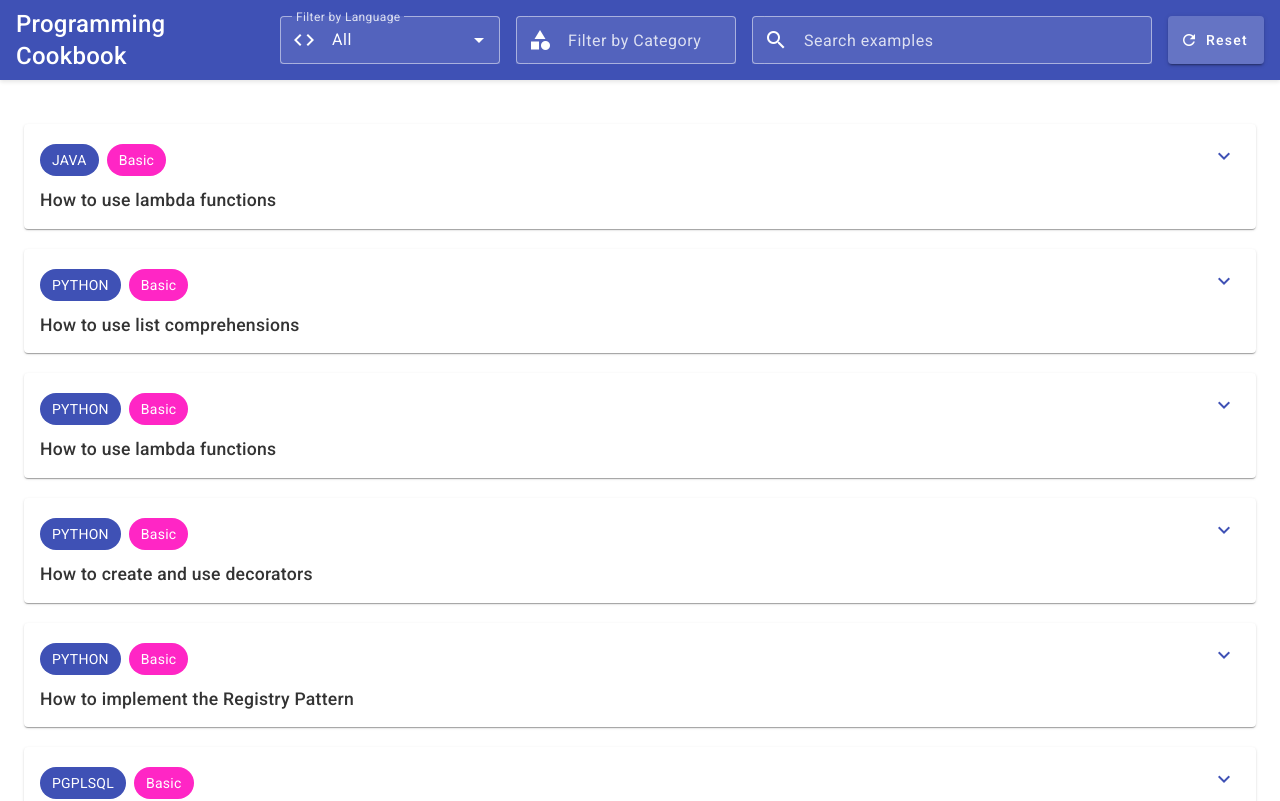
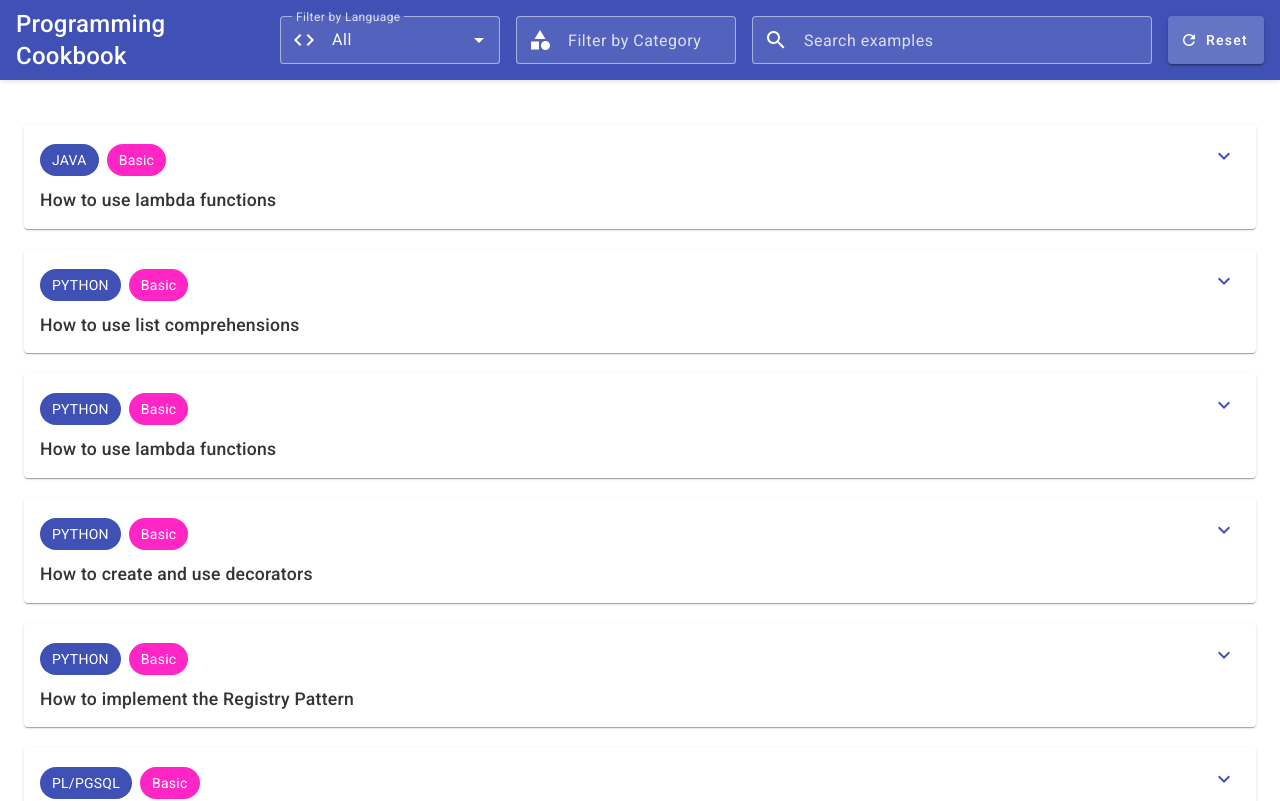
Before and after one commit to AntiBit82/programming-cookbook, an Angular app: page / in a window 1280 px wide. Shown: the top 801 px of the page. Built offline with nearby package versions, Linux system fonts and the light colour scheme.

Commit message:
Fix category filtering for no selected languages and correct PgPLSQL enum value

```diff
--- a/src/app/app.component.ts
+++ b/src/app/app.component.ts
@@ -102,14 +102,17 @@ export class AppComponent {
   }
 
   get availableCategories(): string[] {
+    // Return empty array when no languages selected
+    if (this.selectedLanguages.length === 0) {
+      return [];
+    }
+
     let examples = this.allExamples;
 
-    // Filter by selected languages first
-    if (this.selectedLanguages.length > 0) {
-      examples = examples.filter(example =>
-        this.selectedLanguages.includes(example.language)
-      );
-    }
+    // Filter by selected languages
+    examples = examples.filter(example =>
+      this.selectedLanguages.includes(example.language)
+    );
 
     // Extract unique categories
     const categories = new Set<string>();
--- a/src/app/models/code-example.model.ts
+++ b/src/app/models/code-example.model.ts
@@ -11,7 +11,7 @@ hljs.registerLanguage('sql', sql);
 export enum ProgrammingLanguage {
   Python = 'Python',
   Java = 'Java',
-  PgPLSQL = 'PgPLSQL'
+  PgPLSQL = 'PL/pgSQL'
 }
 
 export enum Category {
```
